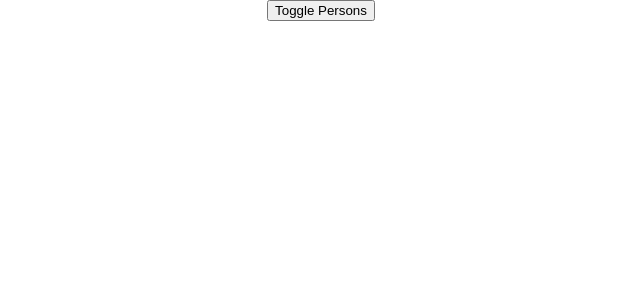
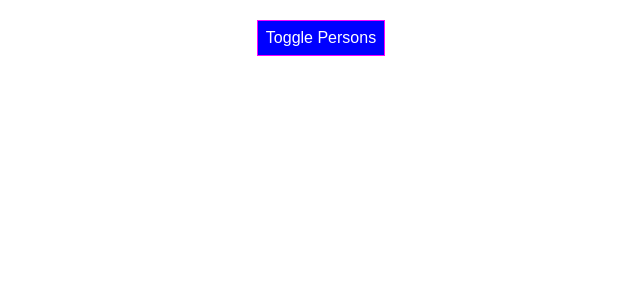
Before and after one commit to IrynaSribna/react-course, a React (Create React App) app: page / in a window 1280 px wide. Shown: the top 300 px of the page, without its empty margins (319-959 px from the left). Built offline with nearby package versions, Linux system fonts and the light colour scheme.

Commit message:
Add inline style to the button

```diff
--- a/src/App.js
+++ b/src/App.js
@@ -14,14 +14,23 @@ class App extends Component {
     this.setState({showPersons: !doesShow})
   }
   render() {
+    const style = {
+      backgroundColor: 'blue',
+      color: 'white',
+      font: 'inherit',
+      border: '1px solid magenta',
+      padding: '8px',
+      cursor: 'pointer',
+      margin: '20px'
+    }
     return (
       <div className="App">
-        <button
+        <button style={style}
           onClick={this.togglePersonsHandler}>Toggle Persons
         </button>
         {
           this.state.showPersons === true ?
-            <div>ß
+            <div>
               <Person name="Eric" age="2"/>
               <Person name={this.state.userName} age="21"/>
             </div> : null
```
